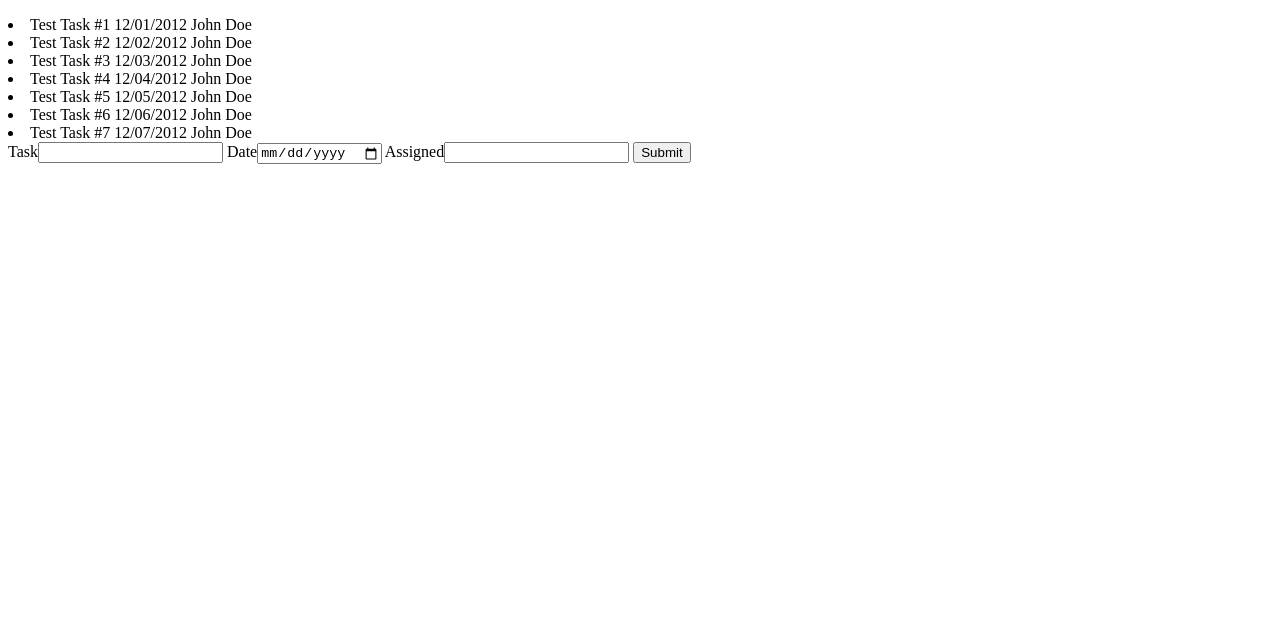
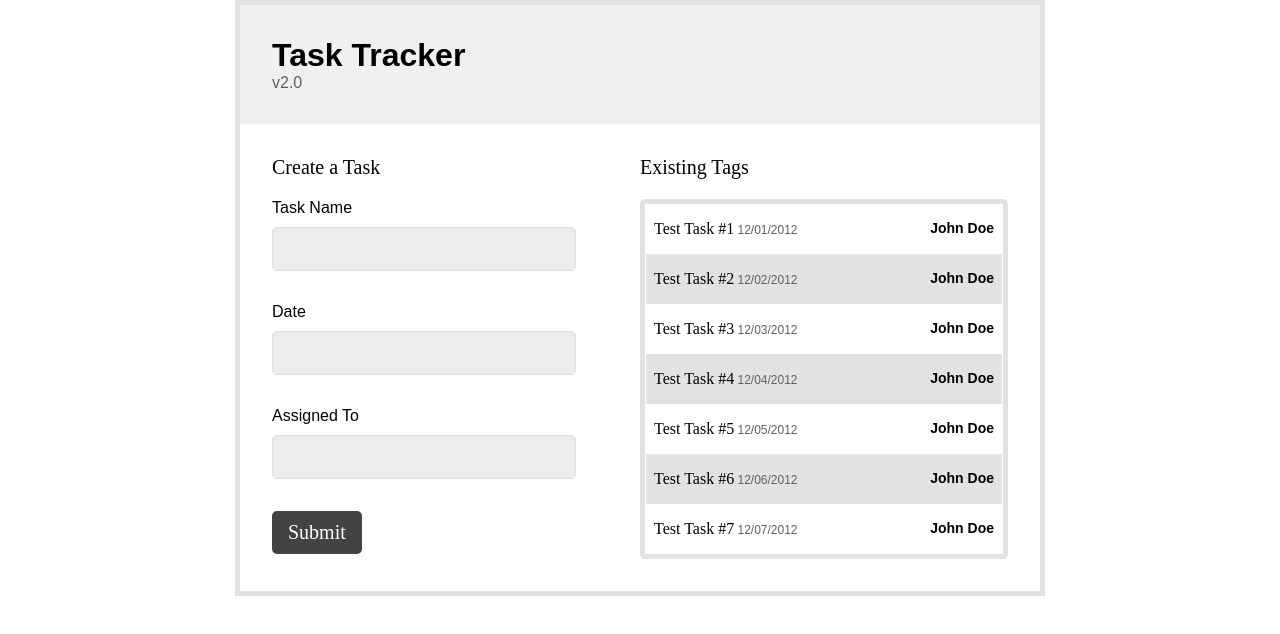
Before and after one commit to seanlawrenz/TaskList, a plain HTML site: page index.html in a window 1280 px wide. Drawn offline with Linux system fonts and the light colour scheme.

Commit message:
styles done

```diff
--- a/css/styles.css
+++ b/css/styles.css
@@ -0,0 +1,115 @@
+* {
+  margin: 0;
+  padding: 0;
+}
+
+body{
+	font-family: "Times New Roman", Georgia, Serif;
+}
+
+.wrapper{
+	border: 5px solid #e2e2e2;
+	margin: 0 auto;
+	max-width: 800px;
+}
+
+/*		HEADER		*/
+.header{
+	background: #f0f0f0;
+	font-family:Arial, Helvetica, sans-serif;
+	padding: 2em;
+}
+
+.header p{
+	color: #616161;
+}
+
+/*		CONTENT		*/
+.container{
+	background: #fff;
+	box-sizing: border-box;
+	overflow: hidden;
+	padding: 2em;
+	width: 100%;
+}
+
+.info{
+	box-sizing: inherit;
+	display: inline-block;
+	float: left;
+	height: 100%;
+	width: 50%;
+}
+
+.info p{
+	font-size: 20px;
+	padding-bottom: 1em;
+}
+
+/*		FORM 		*/
+
+#task-form{
+	 padding-right: 4em;
+}
+
+#task-form label{
+	font-family:Arial, Helvetica, sans-serif;
+}
+
+#task-form input[type =text]{
+	background: #ececec;
+	border: 1px solid #dedede;
+	border-radius: 5px;
+	box-sizing: border-box;
+	font-family:Arial, Helvetica, sans-serif;
+	font-size: 16px;
+	margin-bottom: 2em;
+	margin-top: 10px;
+	padding: 12px 10px;
+	width:100%;
+}
+
+#task-form input[type=submit]{
+	background: #434343;
+	border: none;
+	border-radius: 5px;
+	color: #fff;
+	font-size: 20px;
+	font-family: "Times New Roman", Georgia, Serif;
+	padding: 10px 16px;
+}
+
+
+/*		LIST		*/
+
+#tasks-list{
+	border: 5px solid #e2e2e2;
+	border-radius: 5px;
+	padding: 0 1px;
+}
+
+#tasks-list ul{
+	list-style-type: none;
+}
+
+#tasks-list li{
+	font-size: 16px;
+	padding: 1em 0.5em;
+}
+
+#tasks-list li:nth-child(even){
+	background: #e2e2e2;
+}
+
+.date{
+	color: #616161;
+	font-family:Arial, Helvetica, sans-serif;
+	font-size: 12px;
+}
+
+.assigned{
+	font-family:Arial, Helvetica, sans-serif;
+	float: right;
+	font-size: 14px;
+	font-weight: 600;
+}
--- a/index.html
+++ b/index.html
@@ -5,15 +5,31 @@
 	<link rel="stylesheet" type="text/css" href="css/styles.css">
 </head>
 <body>
-<div id="test"><ul></div>
-<div id="form">
-<form id="newTask" method="post">
-	Task<input type="text" id="name">
-	Date<input type="date" id="date">
-	Assigned<input type="text" id='assigned'>
-	<input type="submit" value="Submit">
-</form>
-</div>
+	<div class="wrapper">
+		<div class="header">
+			<h1>Task Tracker</h1>
+			<p>v2.0</p>
+		</div>
+		<div class="container">
+			<div class="info">
+				<div id="task-form">
+					<p>Create a Task</p>
+					<form id="newTask" method="post">
+						<label for="name">Task Name<input type="text" id="name"></label>
+						<label for="date">Date<input type="text" id="date"></label>
+						<label for="assigned">Assigned To<input type="text" id='assigned'></label>
+						<input type="submit" value="Submit">
+					</form>
+				</div>
+			</div>
+			<div class="info">
+				<p>Existing Tags</p>
+				<div id="tasks-list">
+					<ul id="tasks"></ul>
+				</div>
+			</div>
+		</div>
+	</div>
 </body>
 <script type="text/javascript" src="js/jquery.js"></script>
 <script type="text/javascript" src="js/app.js"></script>
--- a/js/app.js
+++ b/js/app.js
@@ -1,12 +1,9 @@
 var htmlBuilder = function(obj){
 	$.each(obj, function(i, tasks){
-	html = '<li>' + tasks.name + ' ' + tasks.date + ' ' + tasks.assigned + '</li>';
-
-	$('#test').append(html);
-});
+		html = '<li>' + tasks.name + '<span class="date"> ' + tasks.date + '</span><span class="assigned"> ' + tasks.assigned + '</span></li>';
+		$('#tasks').append(html);
+	});
 }
-
-
 $(function(){
 
 var tasks =	'[ '+
@@ -23,19 +20,25 @@ var obj = $.parseJSON(tasks);
 
 htmlBuilder(obj);
 
-
+//Add data to JSON via stringify,
+//It's a little clumsy because I have to empty the data and refill, but I canno use a web server
 $('#newTask').submit(function(e){
 	e.preventDefault();
 	var name = $('#name').val();
 	var date = $('#date').val();
 	var asgd = $('#assigned').val();
-	obj.push({"name": name, "date": date,"assigned":asgd});
-	tasks= JSON.stringify(obj);
-	$('#test').empty();
-	htmlBuilder(obj);
-	$('#name').val()='';
-	$('#date').val() ='';
-	$('#assigned').val()= '';
+		if(name != '' && date != ''&& asgd !=''){
+			obj.push({"name": name, "date": date,"assigned":asgd});
+			tasks= JSON.stringify(obj);
+			$('#tasks').empty();
+			htmlBuilder(obj);
+			$('#name').val('');
+			$('#date').val('');
+			$('#assigned').val('');
+		}else{
+			//I know this is generic
+			alert('Please fill out all forms');
+		}
 });
 
 
```
Also changed, not shown: 1 other file.
